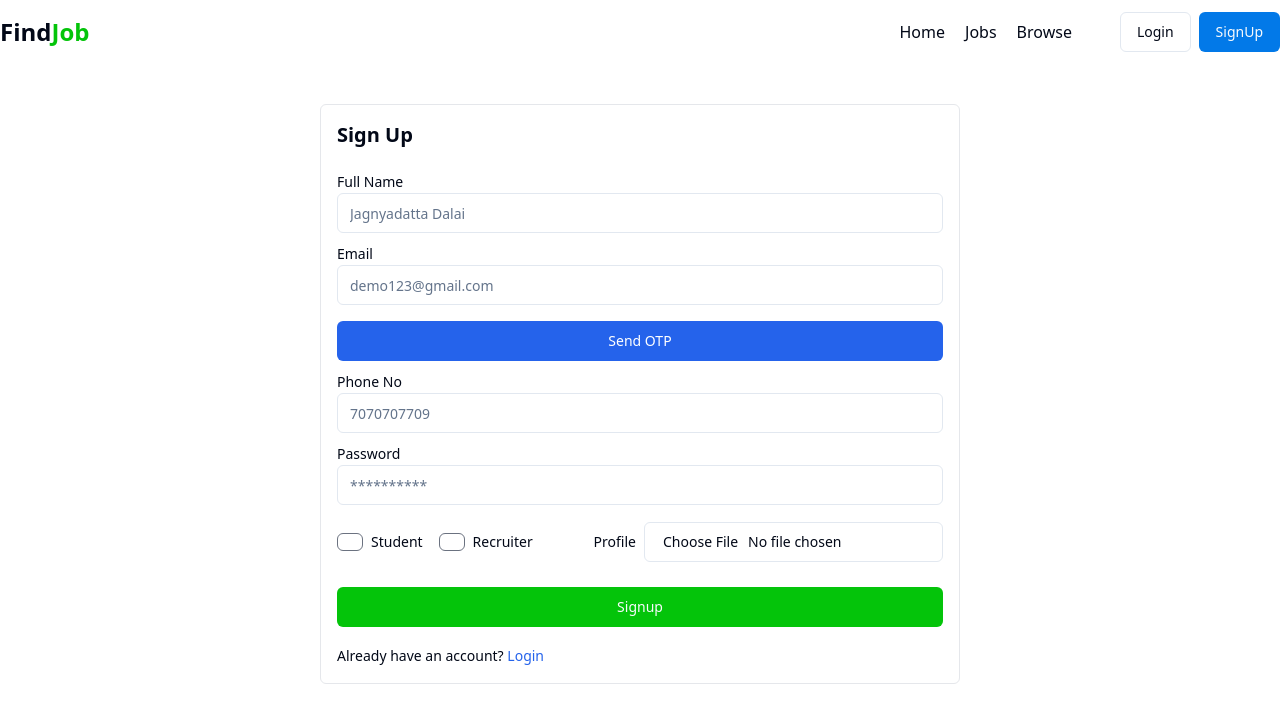
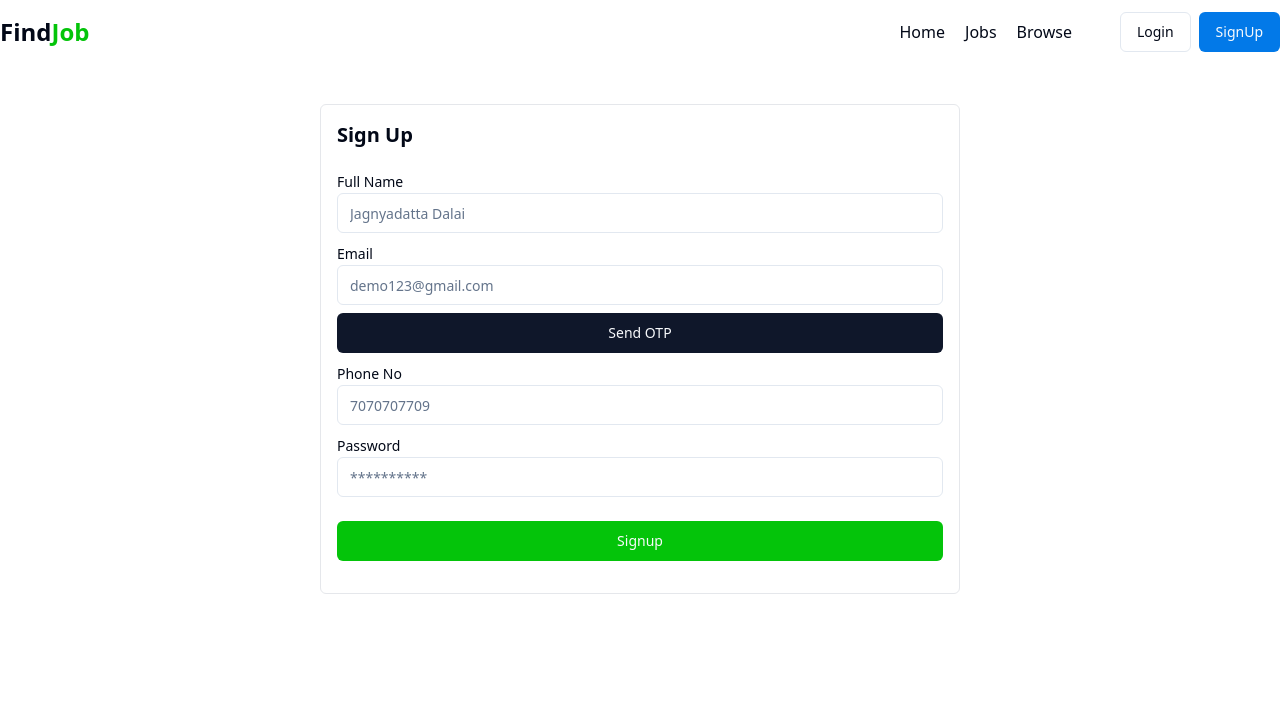
Before and after one commit to jagnyadatta/Find-Jobs, a React (Vite) app in the folder frontend/: page /signup in a window 1280 px wide. Shown: the top 722 px of the page. Built offline with nearby package versions, Linux system fonts and the light colour scheme.

Commit message:
Modified otp function and fixed

```diff
--- a/frontend/src/components/auth/Signup.jsx
+++ b/frontend/src/components/auth/Signup.jsx
@@ -6,8 +6,7 @@ import { RadioGroup } from "../ui/radio-group";
 import { Button } from "../ui/button";
 import { Link, useNavigate } from "react-router-dom";
 import axios from "axios";
-import { USER_API_END_POINT } from "@/utils/constant";
-import { OTP_API_END_POINT } from "@/utils/constant";
+import { USER_API_END_POINT, OTP_API_END_POINT } from "@/utils/constant";
 import { toast } from "sonner";
 import { useDispatch, useSelector } from "react-redux";
 import { setLoading } from "@/redux/authSlice";
@@ -21,10 +20,10 @@ const Signup = () => {
     password: "",
     role: "",
     file: "",
-    otp: "", // Added state for OTP input
+    otp: "",
   });
-  const [otpSent, setOtpSent] = useState(false); // Track if OTP is sent
-  const [otpVerified, setOtpVerified] = useState(false); // Track OTP verification status
+  const [otpSent, setOtpSent] = useState(false);
+  const [otpVerified, setOtpVerified] = useState(false);
   const { loading, user } = useSelector((store) => store.auth);
   const navigate = useNavigate();
   const dispatch = useDispatch();
@@ -32,17 +31,16 @@ const Signup = () => {
   const changeEventHandler = (e) => {
     setInput({ ...input, [e.target.name]: e.target.value });
   };
+
   const changeFileHandler = (e) => {
     setInput({ ...input, file: e.target.files?.[0] });
   };
 
-  // Send OTP function
   const sendOtp = async () => {
     if (!input.email) {
       toast.error("Please enter your email.");
       return;
     }
-
     try {
       const res = await axios.post(`${OTP_API_END_POINT}/send-otp`, {
         email: input.email,
@@ -54,17 +52,15 @@ const Signup = () => {
         toast.error(res.data.message || "Failed to send OTP.");
       }
     } catch (error) {
-      toast.error(error.response.data.message || "Something went wrong.");
+      toast.error(error.response?.data?.message || "Something went wrong.");
     }
   };
 
-  // Verify OTP function
   const verifyOtp = async () => {
     if (!input.otp) {
       toast.error("Please enter the OTP.");
       return;
     }
-
     try {
       const res = await axios.post(`${OTP_API_END_POINT}/verify-otp`, {
         email: input.email,
@@ -77,20 +73,19 @@ const Signup = () => {
         toast.error(res.data.message || "Invalid OTP.");
       }
     } catch (error) {
-      toast.error(error.response.data.message || "Something went wrong.");
+      toast.error(error.response?.data?.message || "Something went wrong.");
     }
   };
 
   const submitHandler = async (e) => {
     e.preventDefault();
-    // Gmail validation
+    if (!otpVerified) {
+      toast.error("Please verify the OTP before proceeding.");
+      return;
+    }
+
     if (!input.email.endsWith("@gmail.com")) {
       toast.error("Only @gmail.com email addresses are allowed.");
-      return; // Stop form submission if validation fails
-    }
-
-    if (!otpVerified) {
-      toast.error("Please verify the OTP before proceeding.");
       return;
     }
 
@@ -117,7 +112,7 @@ const Signup = () => {
         toast.success(res.data.message);
       }
     } catch (error) {
-      toast.error(error.response.data.message);
+      toast.error(error.response?.data?.message || "Registration failed.");
     } finally {
       dispatch(setLoading(false));
     }
@@ -127,7 +122,7 @@ const Signup = () => {
     if (user) {
       navigate("/");
     }
-  }, []);
+  }, [user]);
 
   return (
     <div>
@@ -157,21 +152,11 @@ const Signup = () => {
               onChange={changeEventHandler}
               placeholder="demo123@gmail.com"
             />
-          </div>
-
-          {/* Added Send OTP Button */}
-          <div className="my-2">
-            <Button
-              type="button"
-              onClick={sendOtp}
-              disabled={loading}
-              className="bg-blue-600 text-white w-full mt-2"
-            >
+            <Button type="button" onClick={sendOtp} className="mt-2 w-full">
               {loading ? "Sending OTP..." : "Send OTP"}
             </Button>
           </div>
 
-          {/* OTP Input Field */}
           {otpSent && (
             <div className="my-2">
               <Label>OTP</Label>
@@ -185,7 +170,7 @@ const Signup = () => {
               <Button
                 type="button"
                 onClick={verifyOtp}
-                className="bg-green-600 text-white w-full mt-2"
+                className="bg-green-600 w-full mt-2"
               >
                 Verify OTP
               </Button>
@@ -212,59 +197,19 @@ const Signup = () => {
               placeholder="**********"
             />
           </div>
-          <div className="flex items-center justify-between">
-            <RadioGroup className="flex items-center gap-4 my-5">
-              <div className="flex items-center space-x-2">
-                <Input
-                  type="radio"
-                  name="role"
-                  value="student"
-                  checked={input.role === "student"}
-                  onChange={changeEventHandler}
-                  className="cursor-pointer form-radio h-2 w-2 text-blue-600 border-black-1"
-                />
-                <Label htmlFor="r1">Student</Label>
-              </div>
-              <div className="flex items-center space-x-2">
-                <Input
-                  type="radio"
-                  name="role"
-                  checked={input.role === "recruiter"}
-                  onChange={changeEventHandler}
-                  value="recruiter"
-                  className="cursor-pointer form-radio h-2 w-2 text-blue-600 border-black-1"
-                />
-                <Label htmlFor="r2">Recruiter</Label>
-              </div>
-            </RadioGroup>
-            <div className="flex items-center gap-2">
-              <Label>Profile</Label>
-              <Input
-                accept="image/*"
-                onChange={changeFileHandler}
-                type="file"
-                className="cursor-pointer"
-              />
-            </div>
-          </div>
-          {loading ? (
-            <Button className="w-full my-4 bg-[#04c40a] hover:bg-[#2a8212] outline:none">
-              <Loader2 className="mr-2 h-4 w-4 animate-spin" /> Please wait !
-            </Button>
-          ) : (
-            <Button
-              type="submit"
-              className="w-full my-4 bg-[#04c40a] hover:bg-[#2a8212] outline:none"
-            >
-              Signup
-            </Button>
-          )}
-          <span className="text-sm">
-            Already have an account?{" "}
-            <Link to="/login" className="text-blue-600">
-              Login
-            </Link>
-          </span>
+          <RadioGroup>
+            {/* Radio buttons */}
+          </RadioGroup>
+          <Button
+            type="submit"
+            className="w-full my-4 bg-[#04c40a] hover:bg-[#2a8212]"
+          >
+            {loading ? (
+              <Loader2 className="mr-2 h-4 w-4 animate-spin" />
+            ) : (
+              "Signup"
+            )}
+          </Button>
         </form>
       </div>
     </div>
```
Also changed, not shown: 1 other file (tests, documents, lock files or other folders).
